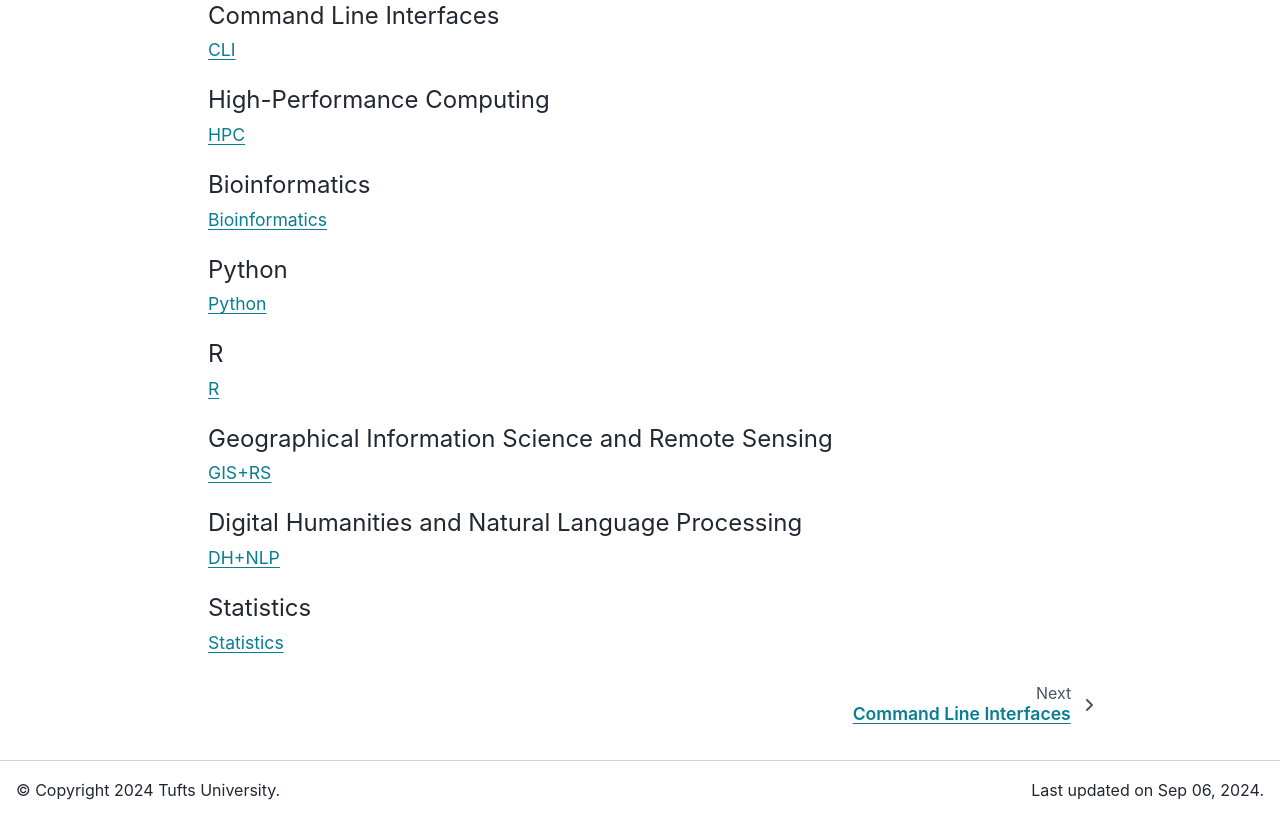
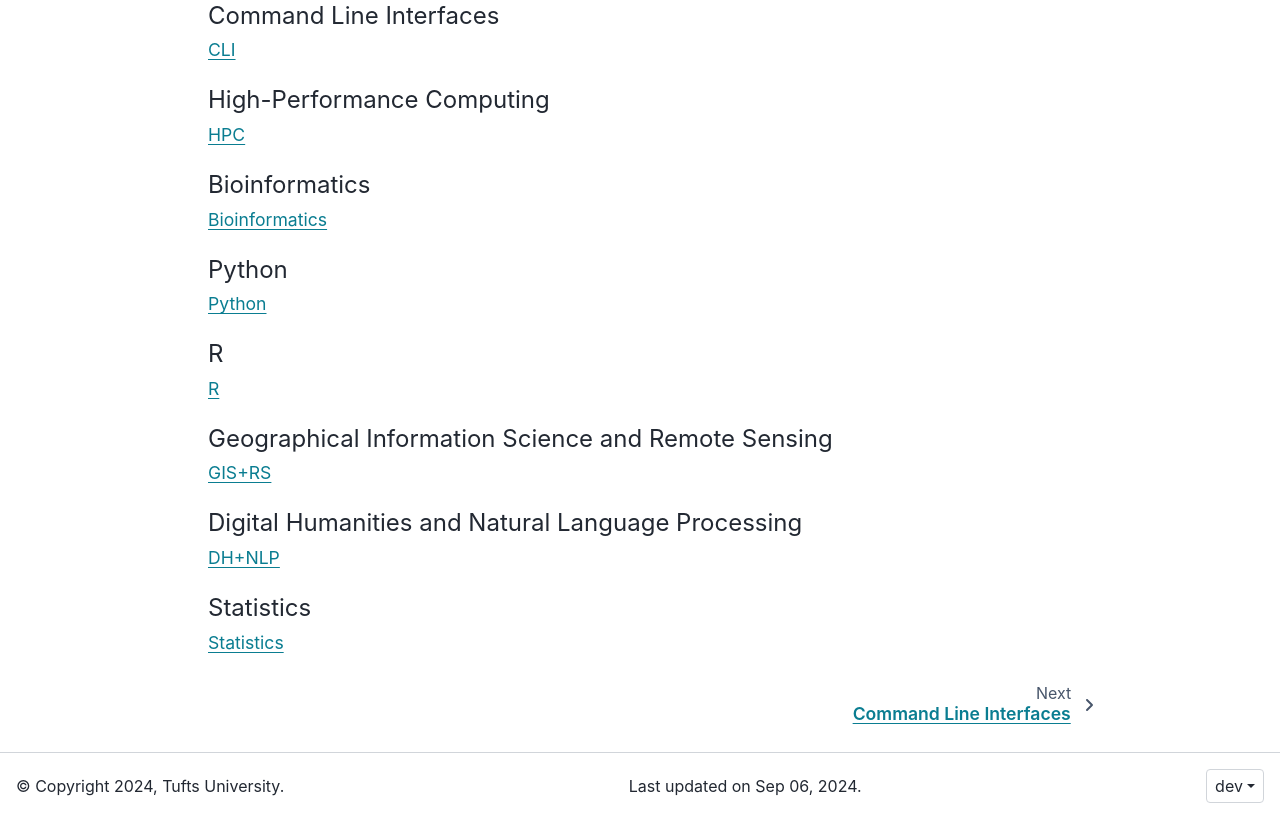
Before and after one commit to tuftsdatalab/test, a Sphinx documentation site: the page built from source/index.md, in a window 1280 px wide and 1138 px high, cut to the strip 319-1138 px from the top of the window. Built offline with Sphinx 7.4.7 and the PyData theme 0.15.4, drawn with Linux system fonts in a browser that asks for light colours; some of the changed lines change nothing that is shown.

Commit message:
add prerequisites for version switcher

```diff
--- a/source/conf.py
+++ b/source/conf.py
@@ -1,8 +1,12 @@
+import json
 import os
 import sys
 from datetime import date
+from urllib.parse import urljoin, urlparse
 
 from pygit2 import GitError, Repository
+
+sys.path.append(os.path.abspath("_ext"))
 
 project = "Tufts RT Guides"
 author = "Tufts University"
@@ -11,18 +15,20 @@ email = "tts-research@tufts.edu"
 github_user = "tuftsrt"
 github_repo = "guides"
 
+dev_label = "dev"
+pub_label = "pub"
+switcher_json_file = "_static/switcher.json"
+
 version = date.today().strftime("%Y%m%d")
-release = "dev"
+release = dev_label
 
 try:
     if Repository(".").head.shorthand == "main":
-        release = "pub"
+        release = pub_label
 except GitError:
     pass
 
-copyright = "{:04} {}".format(date.today().year, author)
-
-sys.path.append(os.path.abspath("_ext"))
+copyright = f"{date.today().year}, {author}"
 
 extensions = [
     "gallery_directive",
@@ -41,7 +47,7 @@ extensions = [
 
 autosectionlabel_prefix_document = True
 
-html_baseurl = "https://{}.github.io/{}/".format(github_user, github_repo)
+html_baseurl = os.environ.get(key="BASEURL", default="/")
 html_favicon = "_static/favicon.ico"
 html_last_updated_fmt = ""
 html_logo = "_static/jumbo.png"
@@ -59,7 +65,7 @@ html_context = {
 icon_links = [
     {
         "name": "Tags",
-        "url": "/{}/tags/index.html".format(github_repo),
+        "url": urljoin(html_baseurl, "tags/index.html"),
         "icon": "fa-solid fa-tags",
         "attributes": {"target": "_self"},
     },
@@ -79,7 +85,8 @@ html_theme_options = {
     "announcement": (
         "Incomplete and under active development. Subject to change without notice."
     ),
-    "footer_end": ["last-updated"],
+    "footer_center": ["last-updated"],
+    "footer_end": ["version-switcher"],
     "footer_start": ["copyright"],
     "header_links_before_dropdown": 8,
     "icon_links": icon_links,
@@ -93,6 +100,10 @@ html_theme_options = {
         "edit-this-page",
         "sourcelink",
     ],
+    "switcher": {
+        "json_url": urljoin(html_baseurl, switcher_json_file),
+        "version_match": release,
+    },
     "use_edit_page_button": True,
 }
 
@@ -110,6 +121,23 @@ nb_custom_formats = {
     ".Rmd": "rmd.convert",
 }
 
-notfound_urls_prefix = "/{}/".format(github_repo)
+notfound_urls_prefix = urlparse(html_baseurl).path
 
 templates_path = ["_templates"]
+
+with open(file=switcher_json_file, mode="w") as f:
+    json.dump(
+        obj=[
+            {
+                "version": pub_label,
+                "url": html_baseurl,
+                "preferred": True,
+            },
+            {
+                "version": dev_label,
+                "url": urljoin(html_baseurl, "dev/"),
+            },
+        ],
+        fp=f,
+        indent=4,
+    )
```
Also changed, not shown: 1 other file.
